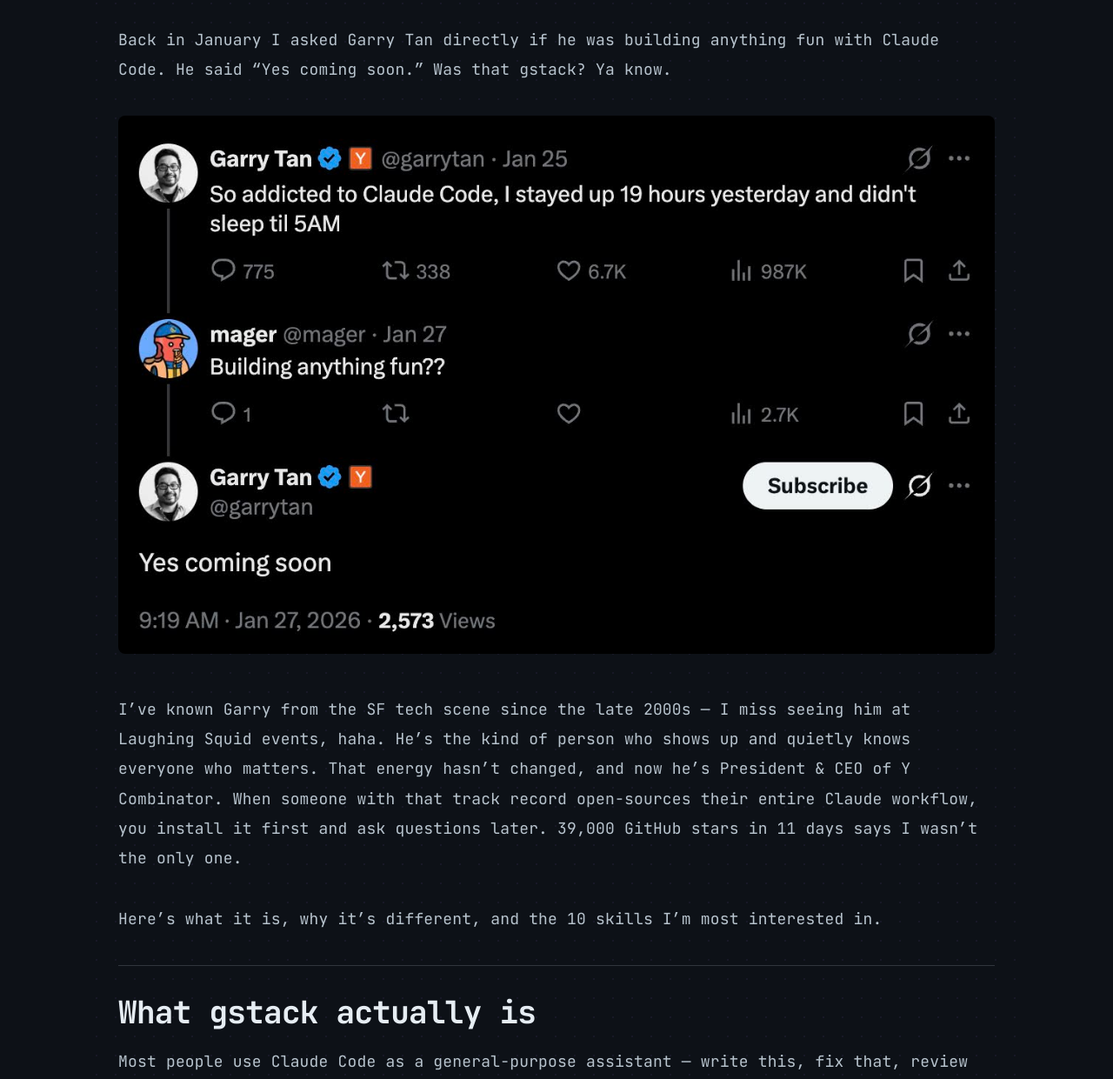
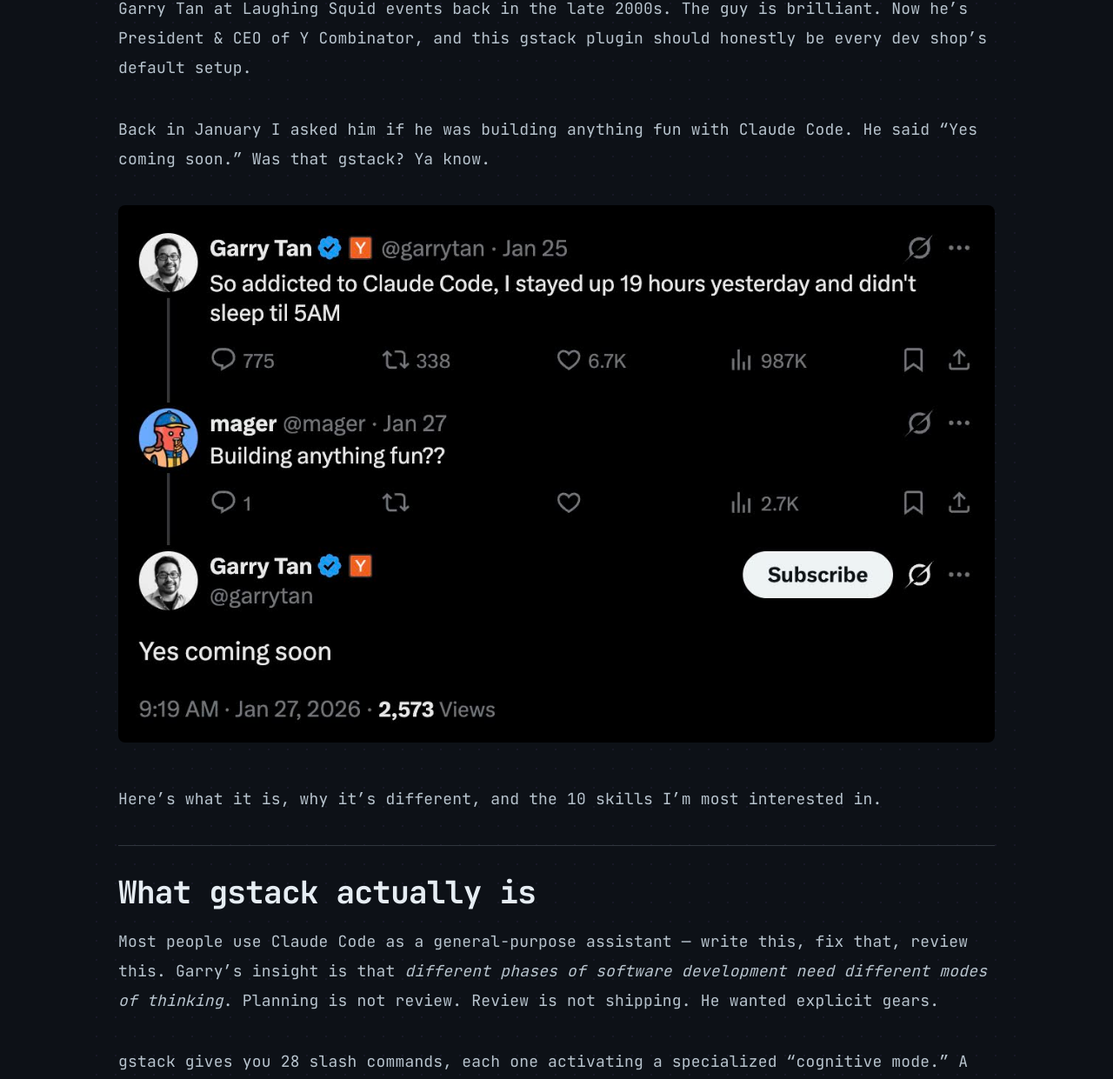
Before and after one commit to mager/magerblog, an Astro site: page /blog/2026-03-28-gstack-garry-tan-claude-plugin in a window 1280 px wide. Shown: the part 539-1780 px from the top of the page at 87% size. Built offline with nearby package versions, Linux system fonts and the light colour scheme; Astro itself is replaced by a stand-in of ours; some packages are replaced by stand-ins of ours; a web font is replaced by a local one.

Commit message:
✏️ tighten lede — no ego, just miss SF + Garry is brilliant

```diff
--- a/src/content/blog/2026-03-28-gstack-garry-tan-claude-plugin.md
+++ b/src/content/blog/2026-03-28-gstack-garry-tan-claude-plugin.md
@@ -7,13 +7,11 @@
 tags: ["claude", "ai", "claude-code", "gstack", "garry-tan", "yc", "skills", "tools"]
 ---
 
-My entire X feed has been talking about [gstack](https://github.com/garrytan/gstack) this week. And honestly, I saw it coming.
+My entire X feed has been talking about [gstack](https://github.com/garrytan/gstack) this week. I miss SF — used to run into Garry Tan at Laughing Squid events back in the late 2000s. The guy is brilliant. Now he's President & CEO of Y Combinator, and this gstack plugin should honestly be every dev shop's default setup.
 
-Back in January I asked Garry Tan directly if he was building anything fun with Claude Code. He said "Yes coming soon." Was that gstack? Ya know.
+Back in January I asked him if he was building anything fun with Claude Code. He said "Yes coming soon." Was that gstack? Ya know.
 
 ![Garry Tan tweeting about staying up 19 hours using Claude Code, and replying "Yes coming soon" when asked what he's building](/images/blog/2026-03-28-gstack-garry-tan-claude-plugin/garry-tan-tweet.jpg)
-
-I've known Garry from the SF tech scene since the late 2000s — I miss seeing him at Laughing Squid events, haha. He's the kind of person who shows up and quietly knows everyone who matters. That energy hasn't changed, and now he's President & CEO of Y Combinator. When someone with that track record open-sources their entire Claude workflow, you install it first and ask questions later. 39,000 GitHub stars in 11 days says I wasn't the only one.
 
 Here's what it is, why it's different, and the 10 skills I'm most interested in.
 
```
